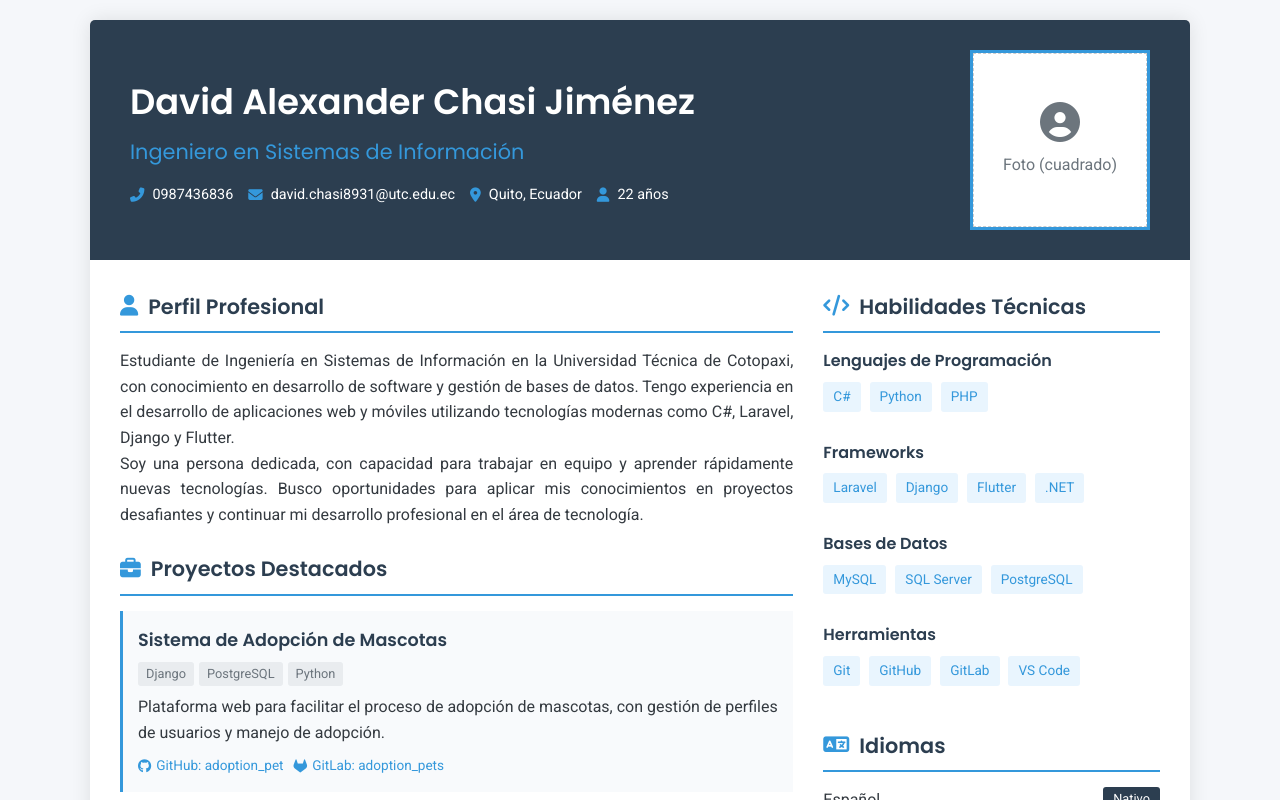
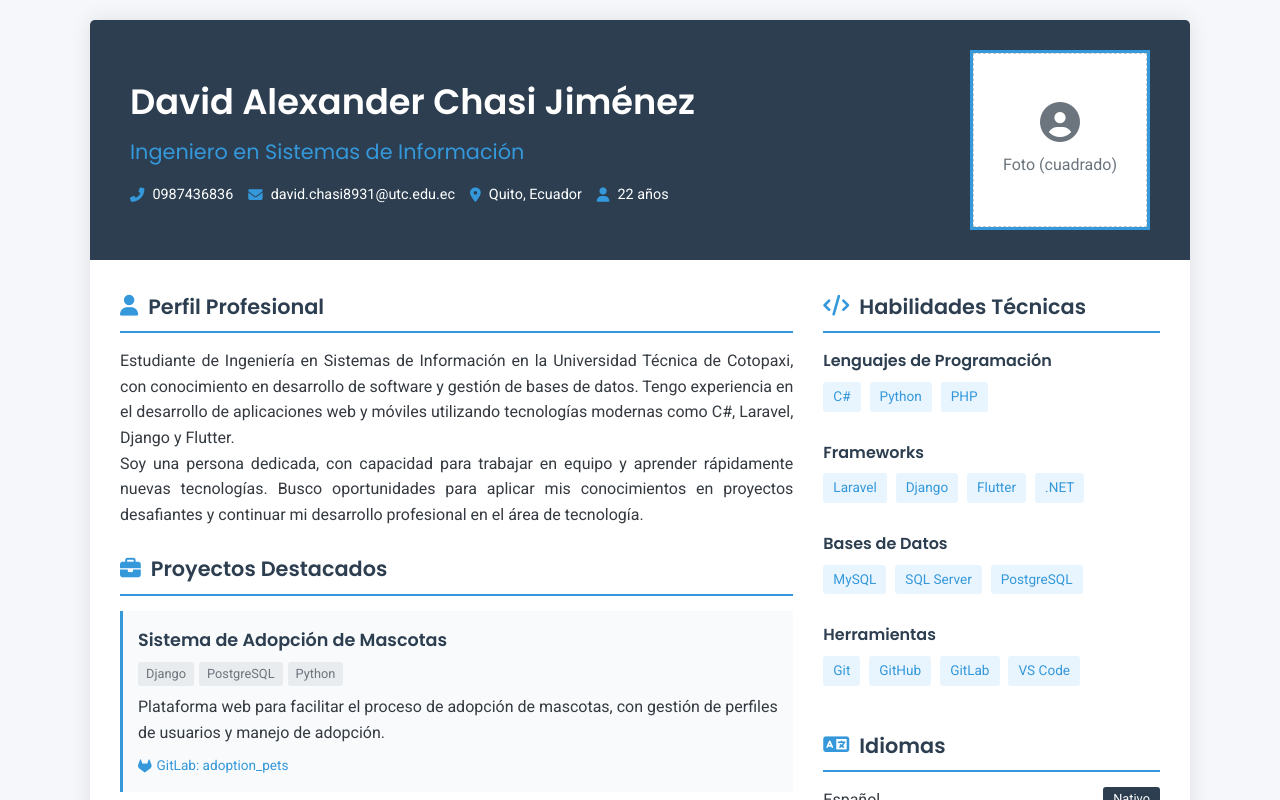
Before and after one commit to davidch8931/davidch8931.github.io, a plain HTML site: page index.html in a window 1280 px wide. Shown: the top 800 px of the page. Drawn offline with Linux system fonts and the light colour scheme.

Commit message:
Update index.html
asdasd

```diff
--- a/index.html
+++ b/index.html
@@ -360,9 +360,6 @@
                             </div>
                             <p>Plataforma web para facilitar el proceso de adopción de mascotas, con gestión de perfiles de usuarios y manejo de adopción.</p>
                             <div class="project-links">
-                                <a href="https://github.com/CristianRR21/adoption_pet.git" target="_blank" class="project-link">
-                                    <i class="fab fa-github"></i> GitHub: adoption_pet
-                                </a>
                                 <a href="https://gitlab.com/cristianleninro/adoption_pets.git" target="_blank" class="project-link">
                                     <i class="fab fa-gitlab"></i> GitLab: adoption_pets
                                 </a>
```
